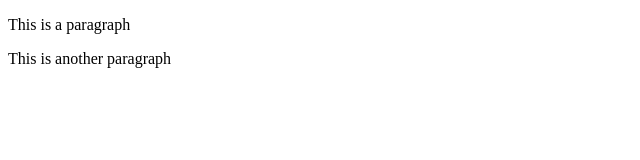
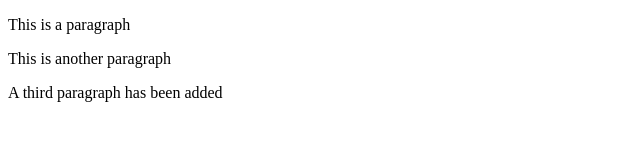
Before and after one commit to BlockHouseCode/git-example-project, a plain HTML site: page index.html in a window 1280 px wide. Shown: the whole page, without its empty margins (0-640 px from the left). Drawn offline with Linux system fonts and the light colour scheme.

Commit message:
new stuff added

```diff
--- a/index.html
+++ b/index.html
@@ -9,5 +9,6 @@
 <body>
     <p>This is a paragraph</p>
     <p>This is another paragraph</p>
+    <p>A third paragraph has been added</p>
 </body>
 </html>
```
Also changed, not shown: page2.html (+2 -0 lines).
